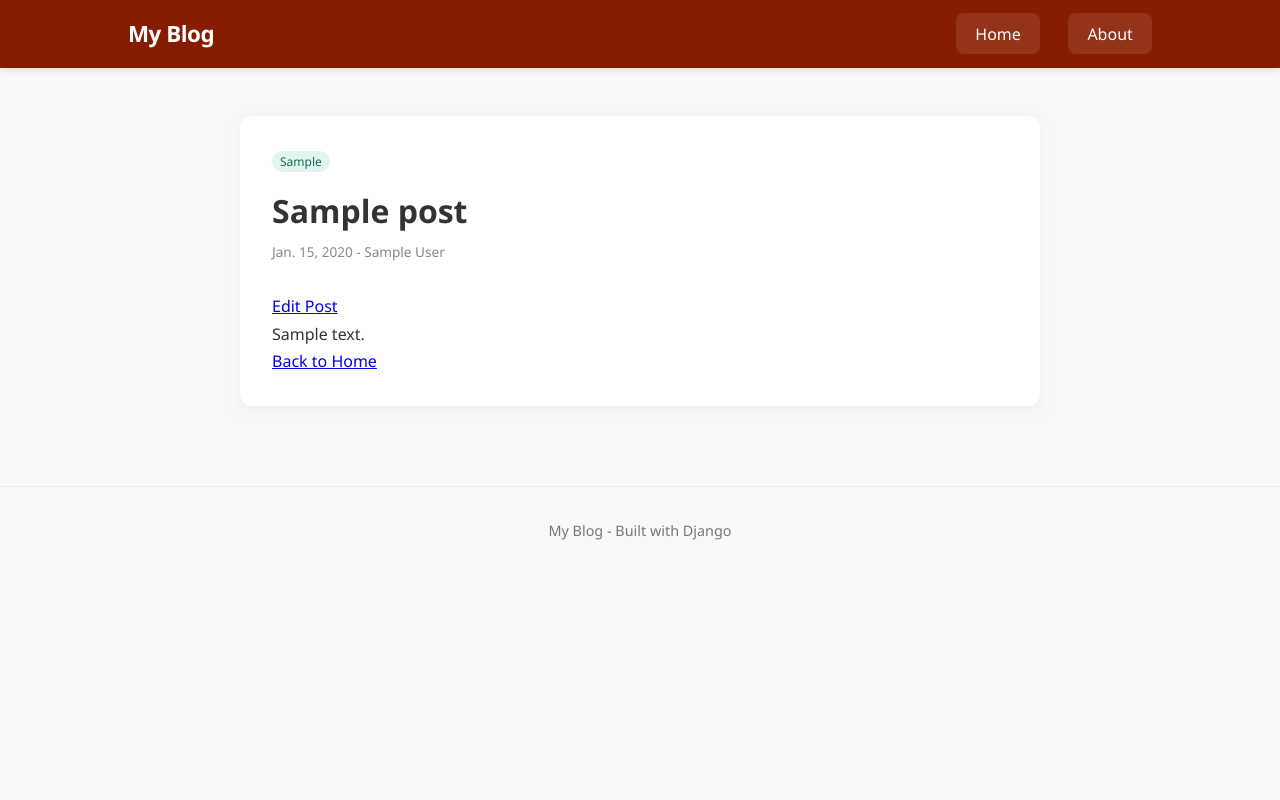
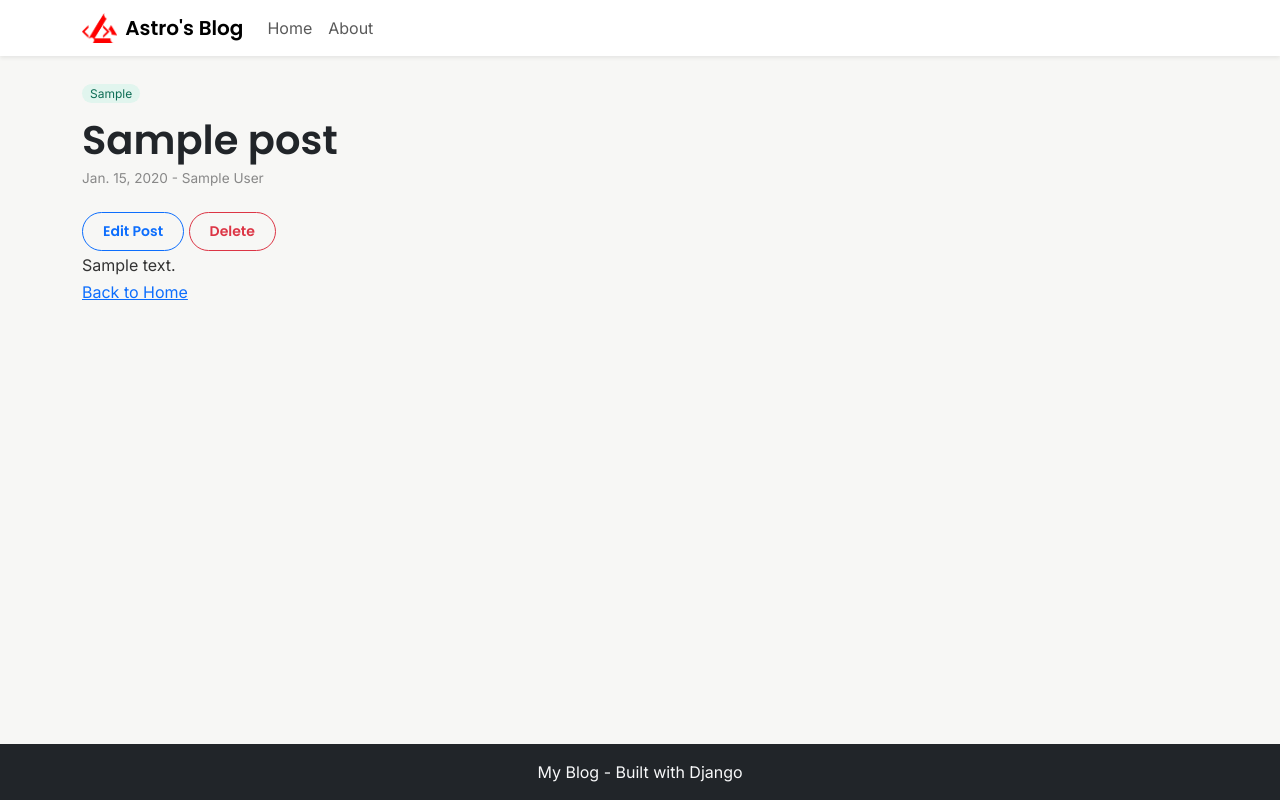
Before and after one commit to astrolabscig/django-fundamentals, a Django app: a page that uses blog/templates/blog/base.html in a window 1280 px wide. Run offline with Django 5.2, Linux system fonts and the light colour scheme; tables that the repository leaves empty hold one stand-in row (values such as "Sample post").

Commit message:
Configure local static files, link custom stylesheet, and add card hover effects

```diff
--- a/blog/templates/blog/about.html
+++ b/blog/templates/blog/about.html
@@ -4,10 +4,10 @@
 
 {% block content %}
   <h1>About this blog</h1>
-  <p style="line-height: 1.7; margin-top: 1rem; color: #555;">
+  <p class="about-text">
     I am a computer science student learning Python and backend web development. This blog documents the journey.
   </p>
-  <p style="line-height: 1.7; margin-top: 1rem; color: #555;">
+  <p class="about-text">
     Built with Python and Django.
   </p>
 {% endblock %}
--- a/blog/templates/blog/base.html
+++ b/blog/templates/blog/base.html
@@ -1,100 +1,50 @@
+{% load static %}
 <!DOCTYPE html>
 <html lang="en">
 <head>
     <meta charset="UTF-8">
     <meta name="viewport" content="width=device-width, initial-scale=1.0">
     <title>{% block title %}My Blog{% endblock %}</title>
-    <style>
-        /* minimal reset + layout
-        * { box-sizing: border-box; margin: 0; padding: 0; }
-        body { font-family: Futura, sans-serif; color: #222; }
-        nav { background: #871d00; padding: 1rem 2rem; display: flex;
-            justify-content: space-between; align-items: center; }
-        nav a { color: #ffffff; background: #ff3636; text-decoration: none; margin-left: 1rem; border: 2px solid transparent; padding: 4px; border-radius: 10px; transition: border-color 0.3s; }
-        nav a:hover { border-color: #e19f9f; }
-        nav .brand { color: #fff; font-weight: bold; font-size: 1.1rem; }
-        main { max-width: 800px; margin: 2rem auto; padding: 0 1rem; }
-        footer { text-align: center; padding: 2rem; color: #888; font-size: 0.85rem;
-                border-top: 1px solid #eee; margin-top: 3rem; } */
-        * { box-sizing: border-box; margin: 0; padding: 0; }
-        body {
-            font-family: 'Segoe UI', Roboto, Helvetica, Arial, sans-serif; /* A more web-standard stack */
-            color: #333;
-            line-height: 1.6;
-            background-color: #f9f9f9;
-        }
+    <!-- Bootstrap CSS (CDN) -->
+    <link href="https://cdn.jsdelivr.net/npm/bootstrap@5.3.0/dist/css/bootstrap.min.css" rel="stylesheet">
 
-        /* Polished Navigation */
-        nav {
-            background: #871d00;
-            padding: 1rem 10%;
-            display: flex;
-            justify-content: space-between;
-            align-items: center;
-            box-shadow: 0 2px 10px rgba(0,0,0,0.1);
-        }
+    <link rel="preconnect" href="https://fonts.googleapis.com">
+    <link rel="preconnect" href="https://fonts.gstatic.com" crossorigin>
+    <link href="https://fonts.googleapis.com/css2?family=Inter:wght@400;500;600&family=Poppins:wght@600;700;800&display=swap" rel="stylesheet">
 
-        nav .brand {
-            color: #fff;
-            font-weight: 800;
-            font-size: 1.4rem;
-            letter-spacing: -0.5px;
-        }
+    <link rel="stylesheet" href="{% static 'css/style.css' %}">
+</head>
+<body class="d-flex flex-column min-vh-100">
 
-        nav a {
-            color: #fff;
-            text-decoration: none;
-            margin-left: 1.5rem;
-            padding: 0.6rem 1.2rem;
-            border-radius: 8px;
-            background: rgba(255, 255, 255, 0.1); /* Subtle button feel */
-            transition: all 0.3s ease;
-            font-weight: 500;
-        }
+    <nav class="navbar navbar-expand-lg navbar-light bg-white shadow-sm mb-4">
+        <div class="container">
+            <a class="navbar-brand d-flex align-items-center"  href="{% url 'blog:home' %}">
+                <img src="{% static 'images/logo.png' %}" alt="Logo" height="30" class="me-2">
+                <span>Astro's Blog</span>
+            </a>
+            <button class="navbar-toggler" type="button" data-bs-toggle="collapse" data-bs-target="#navbarContent">
+                <span class="navbar-toggler-icon"></span>
+            </button>
 
-        nav a:hover {
-            background: #ff3636;
-            transform: translateY(-2px);
-        }
-
-        /* Main Content Wrapper */
-        main {
-            max-width: 800px;
-            margin: 3rem auto;
-            padding: 2rem;
-            background: #fff;
-            border-radius: 12px;
-            box-shadow: 0 4px 20px rgba(0,0,0,0.05); /* Adds depth */
-        }
-
-        /* Footer Improvements */
-        footer {
-            text-align: center;
-            padding: 2rem;
-            color: #777;
-            font-size: 0.9rem;
-            border-top: 1px solid #eaeaea;
-            margin-top: 5rem;
-        }
-    </style>
-</head>
-<body>
-
-    <nav>
-        <span class="brand">My Blog</span>
-        <div>
-            <a href="{% url 'blog:home' %}">Home</a>
-            <a href="{% url 'blog:about' %}">About</a>
+            <div class="collapse navbar-collapse" id="navbarContent">
+                <div class="navbar-nav me-auto">
+                    <a class="nav-link" href="{% url 'blog:home' %}">Home</a>
+                    <a class="nav-link" href="{% url 'blog:about' %}">About</a>
+                </div>
+            </div>
         </div>
     </nav>
 
-    <main>
+    <main class="container flex-grow-1">
         {% block content %}
         {% endblock %}
     </main>
 
-    <footer>
-        <p>My Blog - Built with Django</p>
+    <footer class="mt-auto bg-dark text-light text-center py-3">
+        <p class="mb-0">My Blog - Built with Django</p>
     </footer>
+
+<script src="https://cdn.jsdelivr.net/npm/bootstrap@5.3.0/dist/js/bootstrap.bundle.min.js"></script>
+
 </body>
 </html>
--- a/blog/templates/blog/post_detail.html
+++ b/blog/templates/blog/post_detail.html
@@ -3,14 +3,15 @@
 {% block title  %}{{ post.title }} - My Blog{% endblock %}
 
 {% block content %}
-    <span style="font-size:.75rem; background:#E1F5EE;color:#0F6E56;padding:2px 8px;border-radius:20px;">
+    <span class="category-badge category-badge--teal">
         {{ post.category }}
     </span>
-    <h1 style="margin: .75rem 0 .25rem;">{{ post.title  }} </h1>
-    <p style="font-size:.85rem; color: #888; margin-bottom: 2rem;">
+    <h1 class="post-title">{{ post.title  }} </h1>
+    <p class="post-meta mb-4">
         {{ post.created_at|date:"N j, Y" }} - {{ post.author }}
     </p>
-    <a href="{% url 'blog:update_post' slug=post.slug %}">Edit Post</a>
-    <div style="line-height: 1.8; color: #333;">{{ post.body }}</div>
+    <a href="{% url 'blog:update_post' slug=post.slug %}" class="btn btn-outline-primary btn-sm">Edit Post</a>
+    <a href="{% url 'blog:delete_post' slug=post.slug %}" class="btn btn-outline-danger btn-sm">Delete</a>
+    <div class="post-body">{{ post.body }}</div>
     <a href="{% url 'blog:home' %}">Back to Home</a>
 {% endblock %}
--- a/blog/templates/blog/post_form.html
+++ b/blog/templates/blog/post_form.html
@@ -1,7 +1,9 @@
 {% extends 'blog/base.html' %}
 
+{% block title  %}{% if post %}Edit Post{% else %}Create New Blog Post{% endif %} - My Blog{% endblock %}
+
 {% block content %}
-    <h1>Create a New Blog Post</h1>
+    <h1>{% if post %}Edit Post {% else %}Create a New Blog Post{% endif %}</h1>
 
     <form method="POST" class="my-4">
         {% csrf_token %}
--- a/blog/urls.py
+++ b/blog/urls.py
@@ -6,7 +6,8 @@ app_name = 'blog'
 urlpatterns = [
     path('', views.home, name='home'),
     path('about/', views.about, name='about'),
+    path('post/create/', views.create_post, name='create_post'),
     path('post/<slug:slug>/', views.post_detail, name='post_detail'),
-    path('post/create/', views.create_post, name='create_post'),
-    path('post/<slug:slug>/edit', views.update_post, name='update_post'),
+    path('post/<slug:slug>/edit/', views.update_post, name='update_post'),
+    path('post/<slug:slug>/delete/', views.delete_post, name='delete_post'),
 ]
--- a/blog/views.py
+++ b/blog/views.py
@@ -44,3 +44,14 @@ def update_post(request, slug):
         'post': post
     }
     return render(request, 'blog/post_form.html', context)
+
+def delete_post(request, slug):
+    post = get_object_or_404(Post, slug=slug)
+    if request.method == 'POST':
+        post.delete()
+        return redirect('blog:home')
+
+    context = {
+        'post': post
+    }
+    return render(request, 'blog/post_confirm_delete.html', context)
--- a/myblog/settings.py
+++ b/myblog/settings.py
@@ -116,3 +116,6 @@ USE_TZ = True
 # https://docs.djangoproject.com/en/6.0/howto/static-files/
 
 STATIC_URL = 'static/'
+STATICFILES_DIRS = [
+    BASE_DIR / 'static',
+]
--- a/myblog/urls.py
+++ b/myblog/urls.py
@@ -20,4 +20,5 @@ from django.urls import path, include
 urlpatterns = [
     path('admin/', admin.site.urls),
     path('', include('blog.urls')),
+    path('account/', include('django.contrib.auth.urls')),
 ]
--- /dev/null
+++ b/static/css/style.css
@@ -0,0 +1,106 @@
+:root {
+    --color-bg: #f7f7f5;
+    --color-accent: #ff4d29;
+    --color-accent-dark: #e6431f;
+    --color-dark: #141414;
+    --color-muted: #8a8a8a;
+    --radius-pill: 999px;
+    --radius-card: 20px;
+}
+
+body {
+    background-color: var(--color-bg);
+    font-family: 'Inter','Segoe UI', Tahoma, Geneva, Verdana, sans-serif;
+}
+
+.btn {
+    border-radius: var(--radius-pill);
+    font-weight: 600;
+    padding: 0.5rem 1.25rem;
+}
+
+.btn-primary {
+    background-color: var(--color-accent);
+    border-color: var(--color-accent);
+}
+
+.btn-primary:hover {
+    background-color: var(--color-accent-dark);
+    border-color: var(--color-accent-dark);
+}
+
+h1, h2, h3, .navbar-brand, .btn {
+    font-family: 'Poppins', sans-serif;
+}
+
+.blog-title-header {
+    color: var(--color-dark);
+    font-weight: 700;
+    border-bottom: 2px solid var(--color-accent);
+    padding-bottom: 10px;
+    margin-bottom: 30px;
+}
+
+.blog-card {
+    transition: transform 0.3s ease-in-out, box-shadow 0.3s ease-in-out;
+    border: 1px solid #e0e0e0;
+    border-radius: var(--radius-card);
+    padding: 1.25rem;
+}
+
+.blog-card:hover {
+    transform: translateY(-5px);
+    box-shadow: 0 4px 20px rgba(0, 0, 0, 0.1);
+    background-color: #ffffff;
+}
+
+.subtitle-text {
+    color: #666;
+    margin: 0.5rem 0.2rem;
+}
+
+.category-badge {
+    font-size: 0.75rem;
+    padding: 2px 8px;
+    border-radius: 20px;
+}
+
+.category-badge--red {
+    background: #f5e1e1;
+    color: #6e0f0f;
+}
+
+.category-badge--teal {
+    background: #e1f5ee;
+    color: #0f6e56;
+}
+
+.post-title-link {
+    text-decoration: none;
+    color: inherit;
+}
+
+.post-excerpt {
+    color: #555;
+    line-height: 1.6;
+}
+
+.post-meta {
+    font-size: 0.85rem;
+    color: #888;
+}
+
+.post-title {
+    margin: 0.75rem 0 0.25rem;
+}
+
+.post-body {
+    line-height: 1.8;
+    color: #333;
+}
+
+.about-text {
+    line-height: 1.7;
+    margin-top: 1rem;
+    color: #555;
+}
```
Also changed, not shown: blog/forms.py (+7 -0 lines), blog/templates/blog/home.html (+11 -12 lines), blog/templates/blog/post_confirm_delete.html (added, +16 -0 lines), blog/templates/registration/login.html (added), static/images/logo.png (added).
